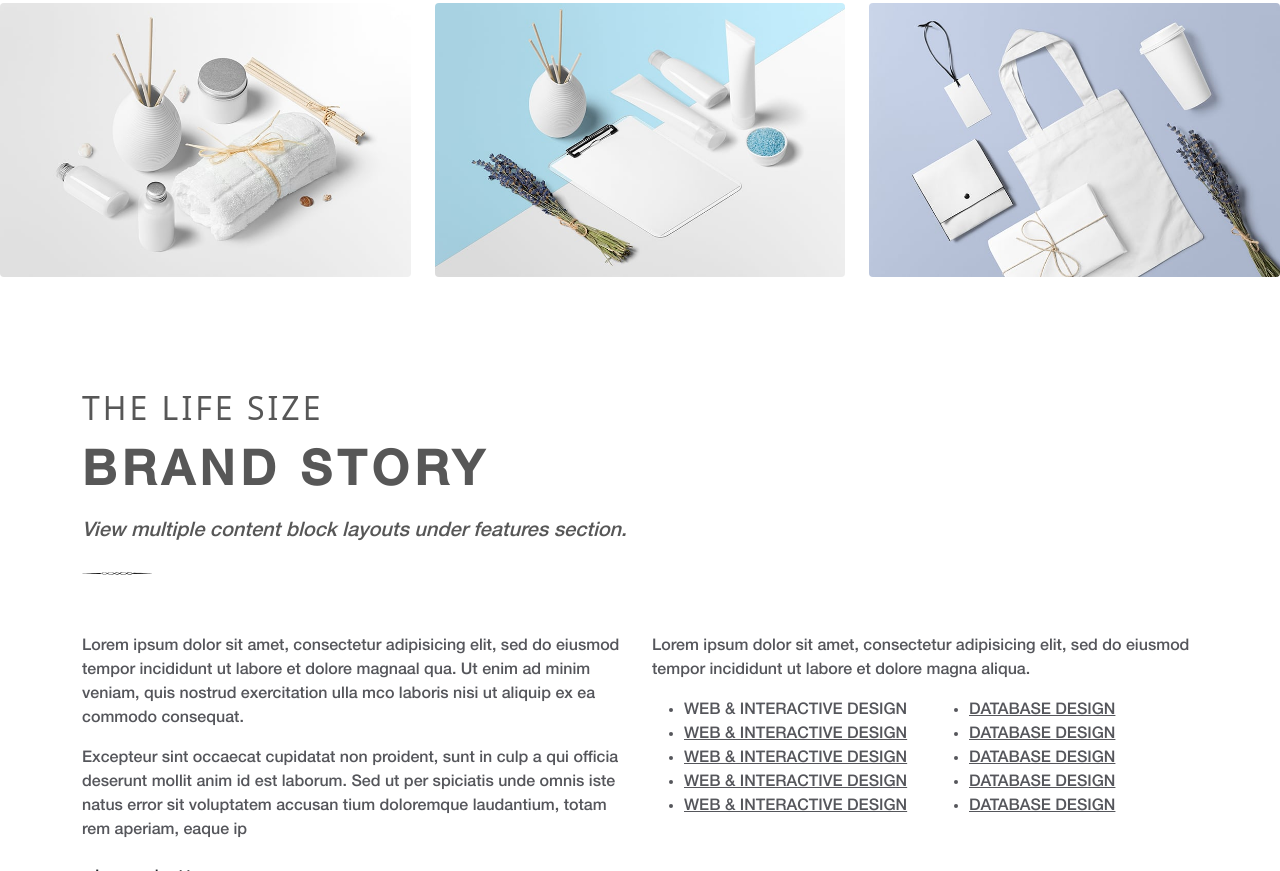
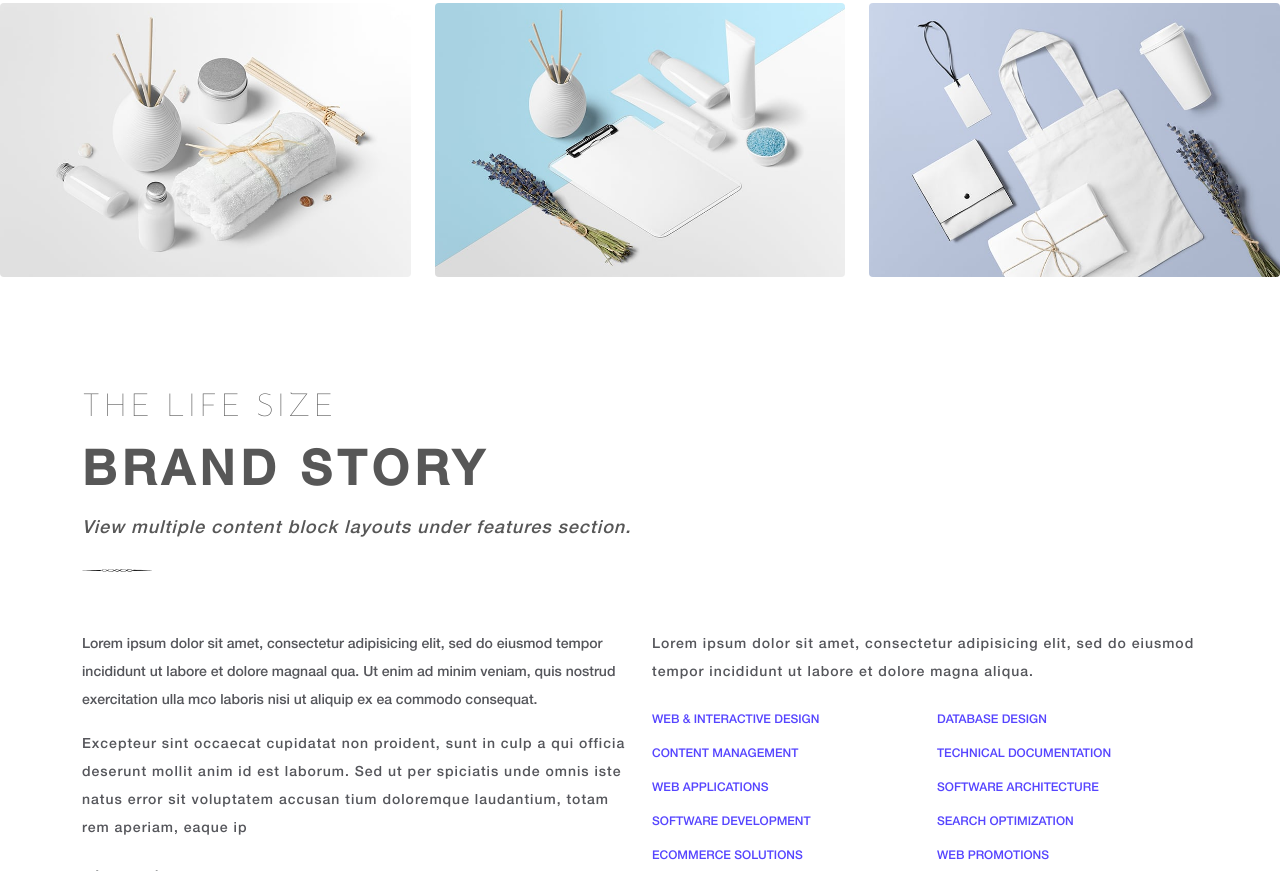
Before and after one commit to LpInfotech/Roxine_bootstrap, a website: page index.html in a window 1280 px wide. Shown: the part 2565-3436 px from the top of the page. Drawn offline with nearby package versions, Linux system fonts and the light colour scheme.

Commit message:
roxine-The life size section complete

```diff
--- a/index.html
+++ b/index.html
@@ -597,8 +597,8 @@
             <div class="row">
                 <div class="col-lg-6">
                     <div class="lh-base text-primary">
-                        <p class="lorem-paragraph">Lorem ipsum dolor sit amet, consectetur adipisicing elit, sed do eiusmod tempor incididunt ut labore et dolore magnaal qua. Ut enim ad minim veniam, quis nostrud exercitation ulla mco laboris nisi ut aliquip ex ea commodo consequat.</p>
-                        <p>Excepteur sint occaecat cupidatat non proident, sunt in culp a qui officia deserunt mollit anim id est laborum. Sed ut per spiciatis unde omnis iste natus error sit voluptatem accusan tium doloremque laudantium, totam rem aperiam, eaque ip</p>
+                        <p class="lorem-paragraph small lh-lg">Lorem ipsum dolor sit amet, consectetur adipisicing elit, sed do eiusmod tempor incididunt ut labore et dolore magnaal qua. Ut enim ad minim veniam, quis nostrud exercitation ulla mco laboris nisi ut aliquip ex ea commodo consequat.</p>
+                        <p class="Lorem-paragraph small lh-lg">Excepteur sint occaecat cupidatat non proident, sunt in culp a qui officia deserunt mollit anim id est laborum. Sed ut per spiciatis unde omnis iste natus error sit voluptatem accusan tium doloremque laudantium, totam rem aperiam, eaque ip</p>
                     </div>
                     <div>
                         <button type="button" class="btn">Large button</button>
@@ -606,27 +606,27 @@
                 </div>
                 <div class="col-lg-6">
                     <div class="text-primary">
-                        <p>Lorem ipsum dolor sit amet, consectetur adipisicing elit, sed do eiusmod tempor incididunt ut labore et dolore magna aliqua.</p>
+                        <p class="Lorem-paragraph small lh-lg">Lorem ipsum dolor sit amet, consectetur adipisicing elit, sed do eiusmod tempor incididunt ut labore et dolore magna aliqua.</p>
                         <div class="row">
                             <div class="col-sm-6">
                                 <div>
-                                    <ul class="text-decoration-none">
-                                        <li class=""><a href="#" class="text-decoration-none">WEB & INTERACTIVE DESIGN</a></li>
-                                        <li><a href="#">WEB & INTERACTIVE DESIGN</a></li>
-                                        <li><a href="#">WEB & INTERACTIVE DESIGN</a></li>
-                                        <li><a href="#">WEB & INTERACTIVE DESIGN</a></li>
-                                        <li><a href="#">WEB & INTERACTIVE DESIGN</a></li>
+                                    <ul class="text-decoration-none list-unstyled web-ul">
+                                        <li class="py-2"><a href="#" class="text-decoration-none text-secondary">WEB & INTERACTIVE DESIGN</a></li>
+                                        <li class="py-2"><a href="#" class="text-decoration-none text-secondary">CONTENT MANAGEMENT</a></li>
+                                        <li class="py-2"><a href="#" class="text-decoration-none text-secondary">WEB APPLICATIONS</a></li>
+                                        <li class="py-2"><a href="#" class="text-decoration-none text-secondary">SOFTWARE DEVELOPMENT</a></li>
+                                        <li class="py-2"><a href="#" class="text-decoration-none text-secondary">ECOMMERCE SOLUTIONS</a></li>
                                     </ul>
                                 </div>
                             </div>
                             <div class="col-sm-6">
                                 <div>
-                                    <ul>
-                                        <li><a href="#">DATABASE DESIGN</a></li>
-                                        <li><a href="#">DATABASE DESIGN</a></li>
-                                        <li><a href="#">DATABASE DESIGN</a></li>
-                                        <li><a href="#">DATABASE DESIGN</a></li>
-                                        <li><a href="#">DATABASE DESIGN</a></li>
+                                    <ul class="text-decoration-none list-unstyled web-ul">
+                                        <li class="py-2"><a href="#" class="text-decoration-none text-secondary">DATABASE DESIGN</a></li>
+                                        <li class="py-2"><a href="#" class="text-decoration-none text-secondary">TECHNICAL DOCUMENTATION</a></li>
+                                        <li class="py-2"><a href="#" class="text-decoration-none text-secondary">SOFTWARE ARCHITECTURE</a></li>
+                                        <li class="py-2"><a href="#" class="text-decoration-none text-secondary">SEARCH OPTIMIZATION</a></li>
+                                        <li class="py-2"><a href="#" class="text-decoration-none text-secondary">WEB PROMOTIONS</a></li>
                                     </ul>
                                 </div>
                             </div>
--- a/scss/main.scss
+++ b/scss/main.scss
@@ -48,6 +48,11 @@ $font-size-xsm: 0.856rem;
   font-family: 'helvetica-neue';
   src: url(../fonts/neue-helvetica-cufonfonts/Helvetica\ Neue\ LT\ 65\ Medium.ttf);
 }
+
+//font family  josfin sans-serif;
+@import url('https://fonts.googleapis.com/css2?family=Josefin+Sans:wght@100&display=swap');
+$font-family: 'Josefin Sans',
+sans-serif;
 
 //animation for banner
 .animated-banner {
@@ -192,7 +197,7 @@ body {
   .content-wrapper {
     .content-block-heading {
       letter-spacing: 6px;
-      font-family: system-ui;
+      font-family: $font-family;
     }
 
     .content-block-sub-heading {
@@ -210,7 +215,7 @@ body {
       .heading-sub {
         color: $info;
         letter-spacing: 2px;
-        font-family: sans-serif;
+        font-family: $font-family;
         font-size: 18px;
       }
 
@@ -264,7 +269,7 @@ body {
     }
 
     &-heading {
-      font-family: system-ui;
+      font-family: $font-family;
     }
 
     &-sub-heading {
@@ -321,30 +326,53 @@ body {
 
   //End Protofolio block
   //the life size section
+  // .life-secton {
+  //   .block-heading {
+  //     .main-heading {
+  //      font-family: $font-family;
+  //       letter-spacing: 3px;
+  //     }
+
+  //     .sub-heading {
+  //       letter-spacing: 6px;
+  //     }
+
+  //     .lorem-paragraph {
+  //       letter-spacing: 1px;
+  //     }
+
+  //     .btn-primary {
+  //       background-color: black !important;
+
+  //       :hover {
+  //         background-color: $white !important;
+  //         border-color: black !important;
+  //         color: black !important;
+  //       }
+  //     }
+  //   }
+
+  // }
   .life-section {
     .block-heading {
       .main-heading {
-        font-family: system-ui;
+        font-family: $font-family;
         letter-spacing: 3px;
       }
 
       .sub-heading {
         letter-spacing: 6px;
       }
-
-      .lorem-paragraph {
+      p{
+        font-size:18px !important;
         letter-spacing: 1px;
       }
-
-      .btn-primary{
-        background-color: black !important;
-    :hover {
-        background-color: $white !important;
-        border-color: black !important;
-        color: black !important;
     }
-  }
-
+    .Lorem-paragraph{
+      letter-spacing: 1px;
+    }
+    .web-ul{
+      font-size: $font-size-xxsm;
     }
   }
 }
```
Also changed, not shown: css/main.css, 1 other file.
